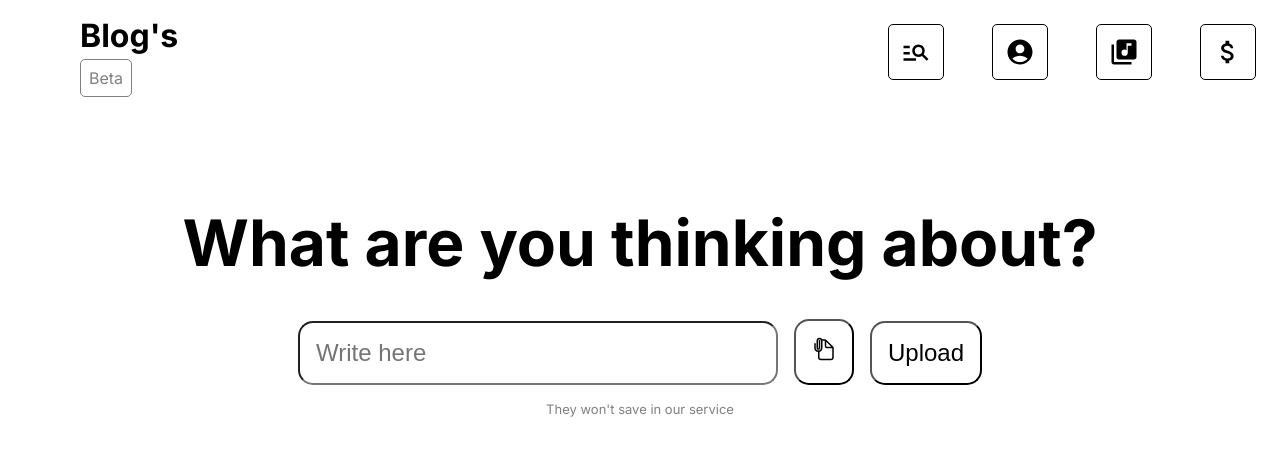
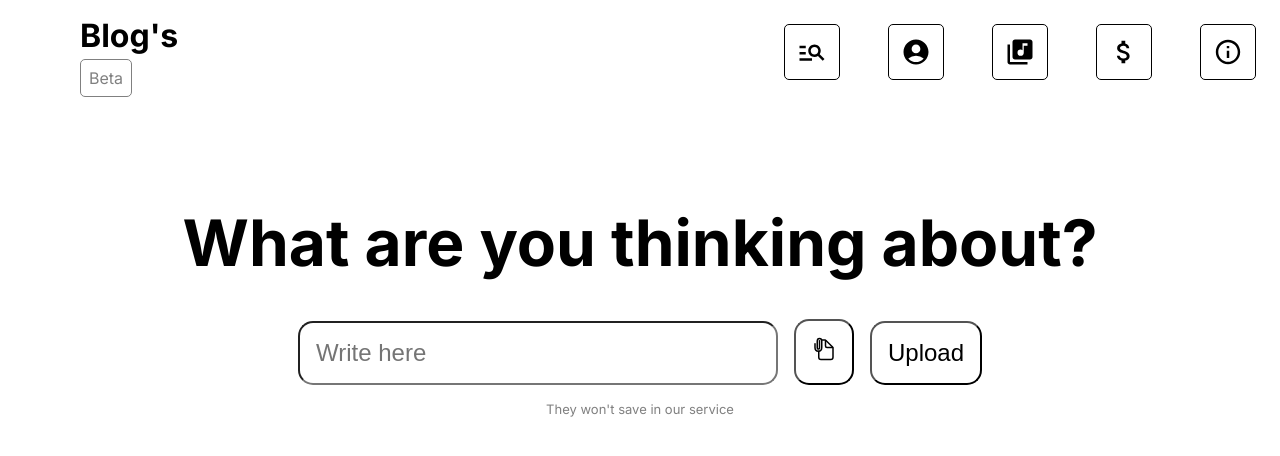
Before and after one commit to Axad575/Blog-s-main-version, a Next.js app: page / in a window 1280 px wide. Shown: the top 456 px of the page. Built offline with nearby package versions, Linux system fonts and the light colour scheme.

Commit message:
update #8

```diff
--- a/src/app/page.js
+++ b/src/app/page.js
@@ -8,6 +8,7 @@ import { MdAttachMoney } from "react-icons/md";
 import { MdOutlineManageSearch } from "react-icons/md";
 import { useState, useEffect } from 'react';
 import { IoDocumentAttachOutline } from "react-icons/io5";
+import { IoMdInformationCircleOutline } from "react-icons/io";
 
 export default function Home() {
 
@@ -63,6 +64,7 @@ const [task, setTask] = useState('');
           <MdAccountCircle id={styles.AccountIcon}/>
           <MdLibraryMusic id={styles.MusicIcon}/>
           <MdAttachMoney id={styles.MoneyIcon}/>
+          <IoMdInformationCircleOutline id={styles.InformationIcon}/>
         </div>
       </div>
       <div id={styles.MainText}>
--- a/src/app/page.module.css
+++ b/src/app/page.module.css
@@ -102,6 +102,13 @@
     border-radius: 5px;
     margin: 3vh;
 }
+#InformationIcon{
+    font-size: 7vh;
+    padding: 1.5vh;
+    border: solid 1px black;
+    border-radius: 5px;
+    margin: 3vh;
+}
 #SearchIcon{
     font-size: 7vh;
     padding: 1.5vh;
```
